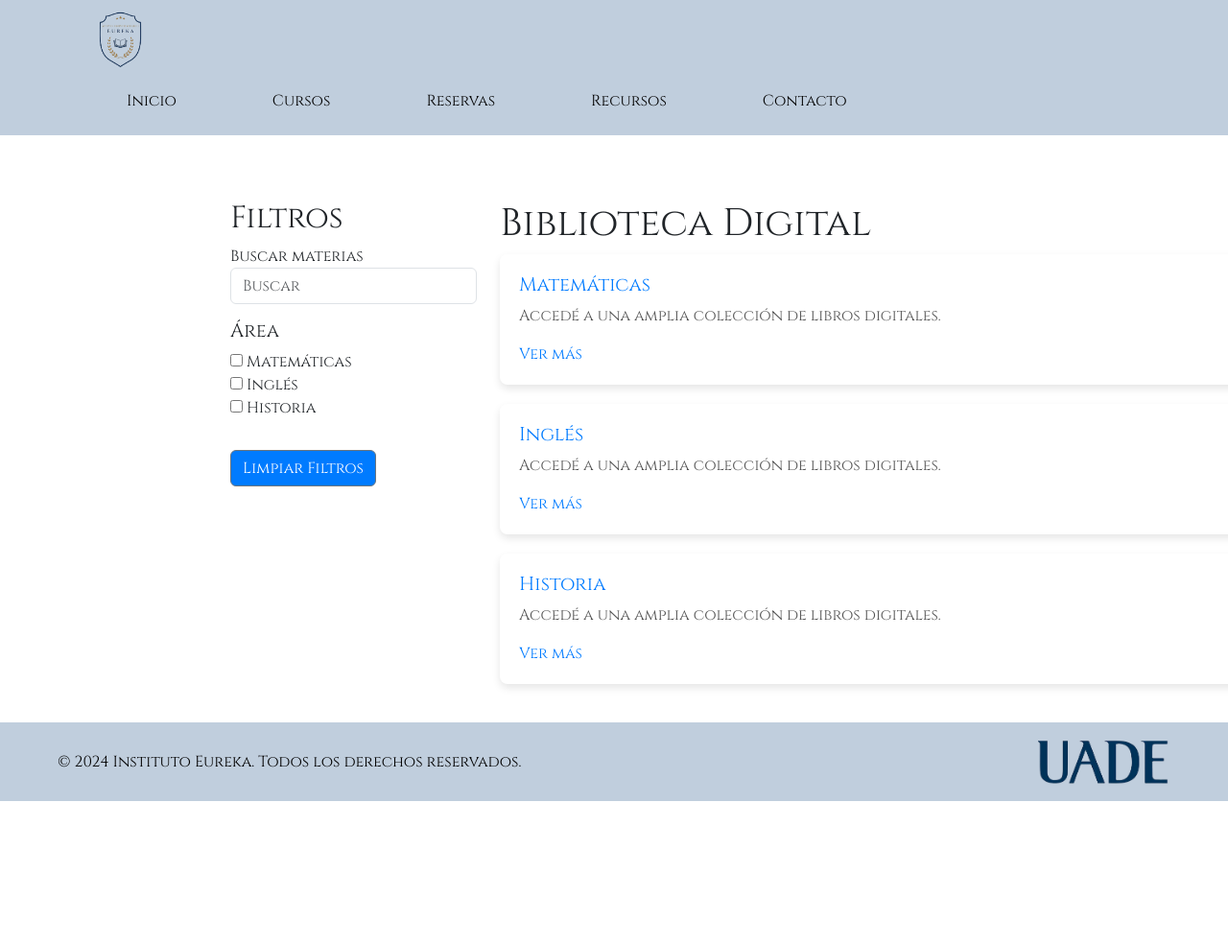
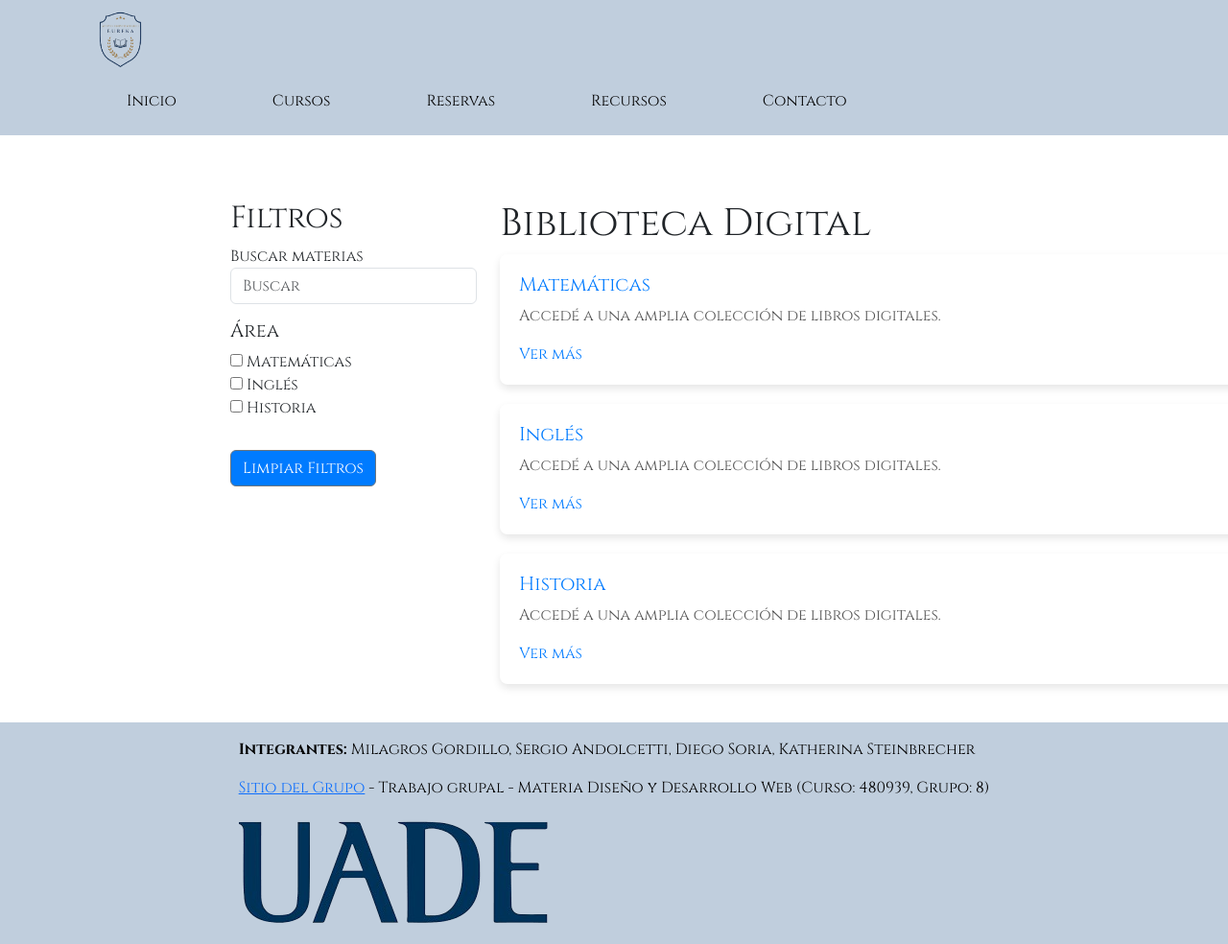
Before and after one commit to sergio-Andol/TPO-Eureka, a plain HTML site: page recursos.html in a window 1280 px wide. Shown: the top 984 px of the page at 96% size. Before the commit the page ends 835 px from the top, so only its background shows below. Drawn offline with nearby package versions, Linux system fonts and the light colour scheme.

Commit message:
Update recursos.html

```diff
--- a/recursos.html
+++ b/recursos.html
@@ -94,10 +94,17 @@
     </main>
 
     <footer>
-        <div class="footer-content">
-            <p>&copy; 2024 Instituto Eureka. Todos los derechos reservados.</p>
-            <div class="logoUade">
-                <img src="./uade.png" alt="UADE Logo">
+        <div class="footer-container">
+            <div class="footer-info">
+                <p><strong>Integrantes:</strong> Milagros Gordillo, Sergio Andolcetti, Diego Soria, Katherina Steinbrecher</p>
+
+                <p>
+                    <a href="https://dsoria90.github.io/EUREKA/" target="_blank">Sitio del Grupo</a>
+                    <span>- Trabajo grupal - Materia Diseño y Desarrollo Web (Curso: 480939, Grupo: 8)</span>
+                </p>
+            </div>
+            <div class="footer-logo">
+                <img src="./uade.png" alt="Logo UADE">
             </div>
         </div>
     </footer>
```
